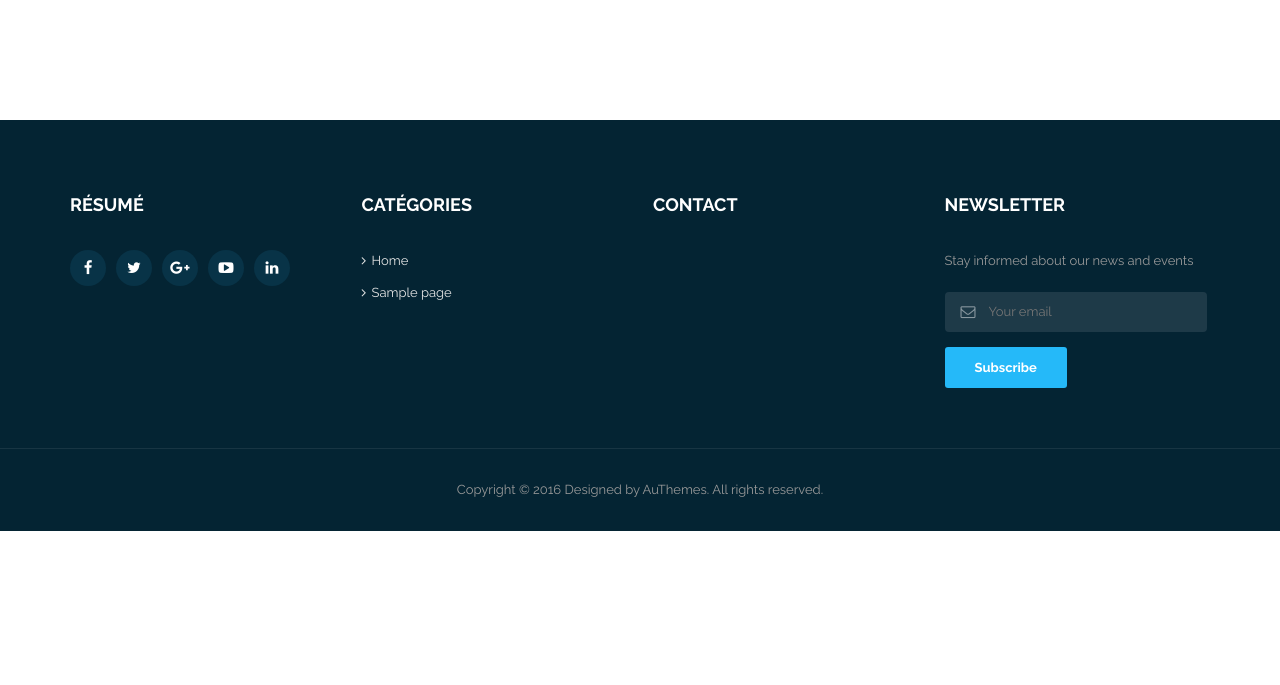
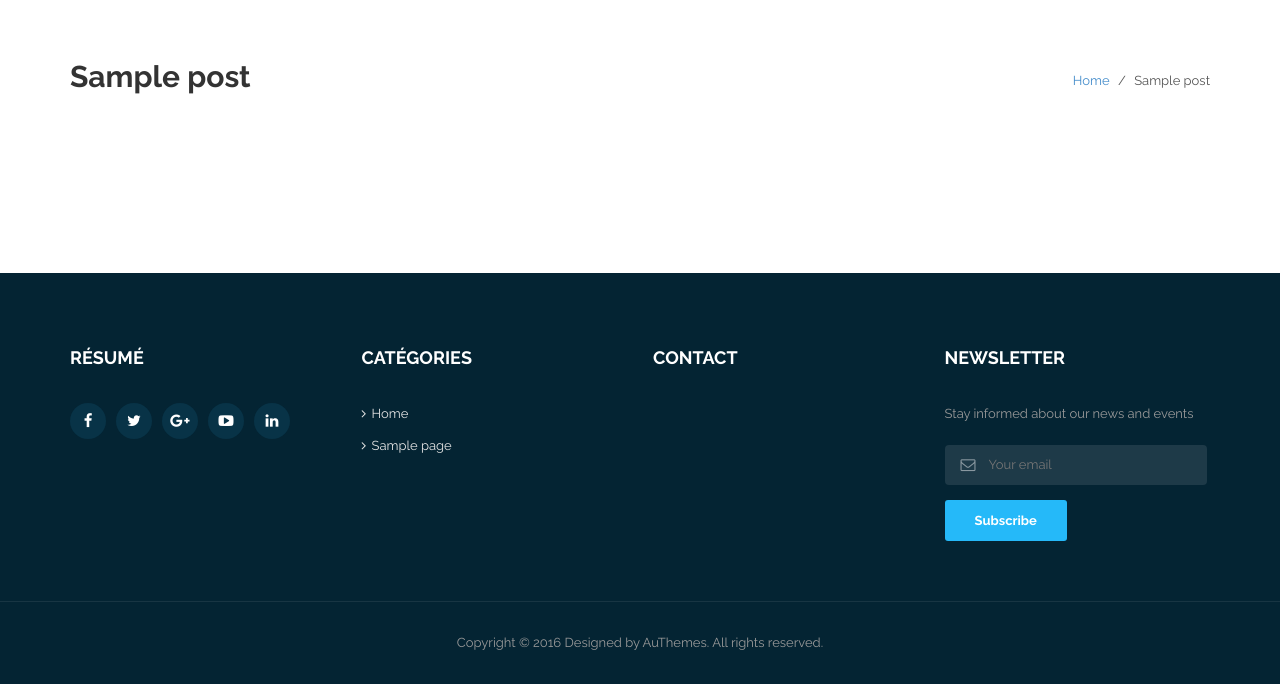
Before and after one commit to tetrabirk/Leyens_Ludovic_CMS_Examen_2018, a WordPress theme: template single.php in a window 1280 px wide. Shown: the part 115-800 px from the top of the page. Run offline with PHP 8.4 and a stand-in for WordPress, Linux system fonts and the light colour scheme; the site name, menu and one post (Sample post) are stand-ins, and other content is empty; some web fonts are replaced.

Commit message:
single - titre

```diff
--- a/include/single/titre.php
+++ b/include/single/titre.php
@@ -1,7 +1,14 @@
-<?php
-/**
- * Created by PhpStorm.
- * User: Ludovic
- * Date: 27/01/2018
- * Time: 19:45
- */
+<section id="subheader" data-speed="8" data-type="background" class="padding-top-bottom subheader" style="background:url(<?php echo wp_get_attachment_image_src(get_post_thumbnail_id(), 'full', true)[0]; ?>) top fixed;">
+    <div class="container">
+        <div class="row">
+            <div class="col-md-12">
+                <h1><?php the_title()?></h1>
+                <ul class="breadcrumbs">
+                    <li><a href="<?php echo get_home_url()?>"><?php _e('Home', 'wp-theme-base-translate'); ?></a></li>
+                    <b>/</b>
+                    <li class="active"><?php the_title()?></li>
+                </ul>
+            </div>
+        </div>
+    </div>
+</section>
```
